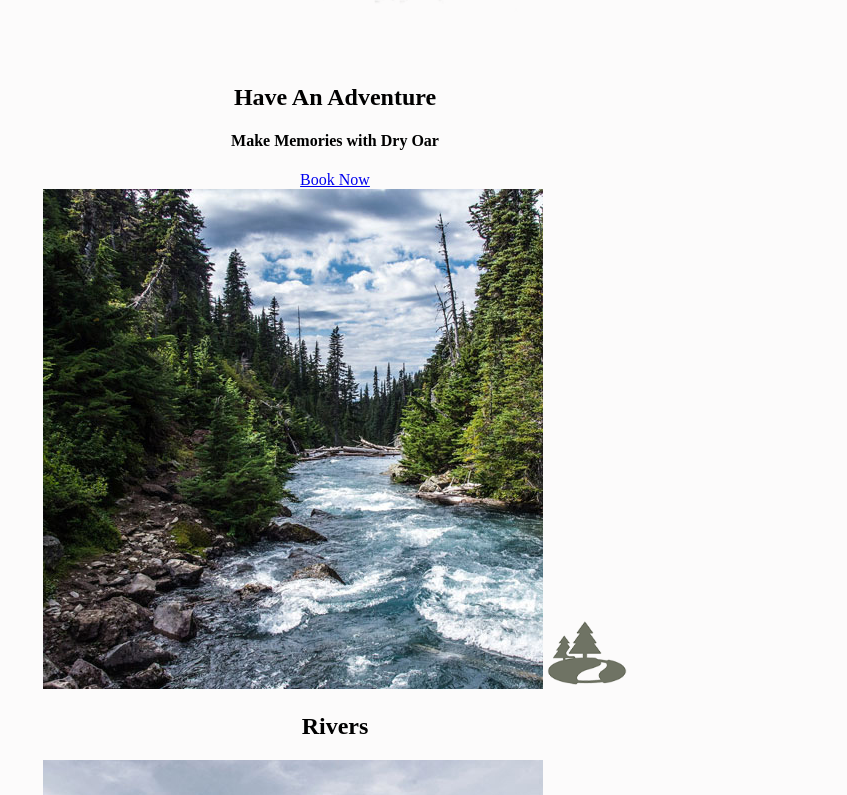
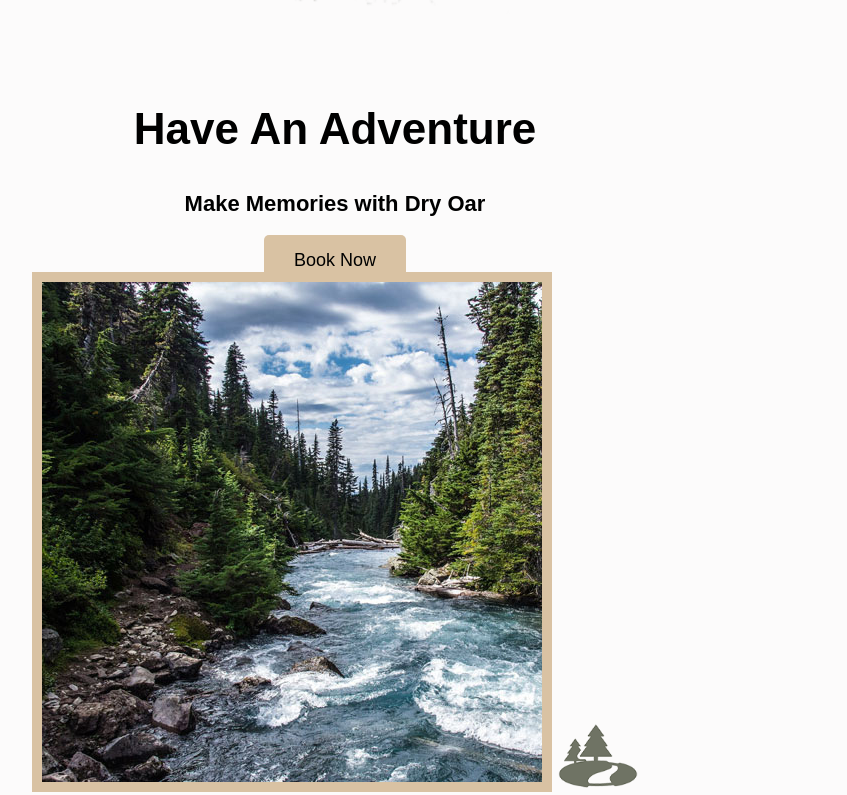
Before and after one commit to ramishspeaks/rafting-site, a plain HTML site: page wwr/index.html in a window 1280 px wide. Shown: the part 1086-1881 px from the top of the page, without its empty margins (305-1152 px from the left). Drawn offline with Linux system fonts and the light colour scheme.

Commit message:
Css done

```diff
--- a/wwr/styles/style.css
+++ b/wwr/styles/style.css
@@ -60,3 +60,44 @@ footer p a:hover {
 #footerp {
     background-color:rgba(20,30,13, .7);
 }
+
+.home-title {
+    font-family: 'Rock Salt', 'Bradley Hand', sans-serif;
+    font-size: 2em;
+}
+
+.msg {
+    background-color: #6f7364;
+    line-height: 1.5em;
+  }
+  body {
+    background-color: #fcfbfb;
+    font-family: Raleway, Arial, sans-serif;
+    font-size: 22px;
+    margin: 0;
+    padding: 0;
+}
+h2 {
+    margin: 0;
+}
+nav a {
+    text-decoration: none;
+    color: #fcfbfb;
+    text-align: center;
+    padding: 35px;
+}
+.book, .join {
+    background-color: #d9c2a3;
+    color: black;
+    text-decoration: none;
+    font-size: 18px;
+    padding: 15px 30px;
+    margin-top: 50px;
+    border-radius: 5px;
+}
+.card-img {
+    border: 10px solid #d9c2a3;
+}
+main section img {
+    box-sizing: border-box;
+}
```
Also changed, not shown: 1 other file.
